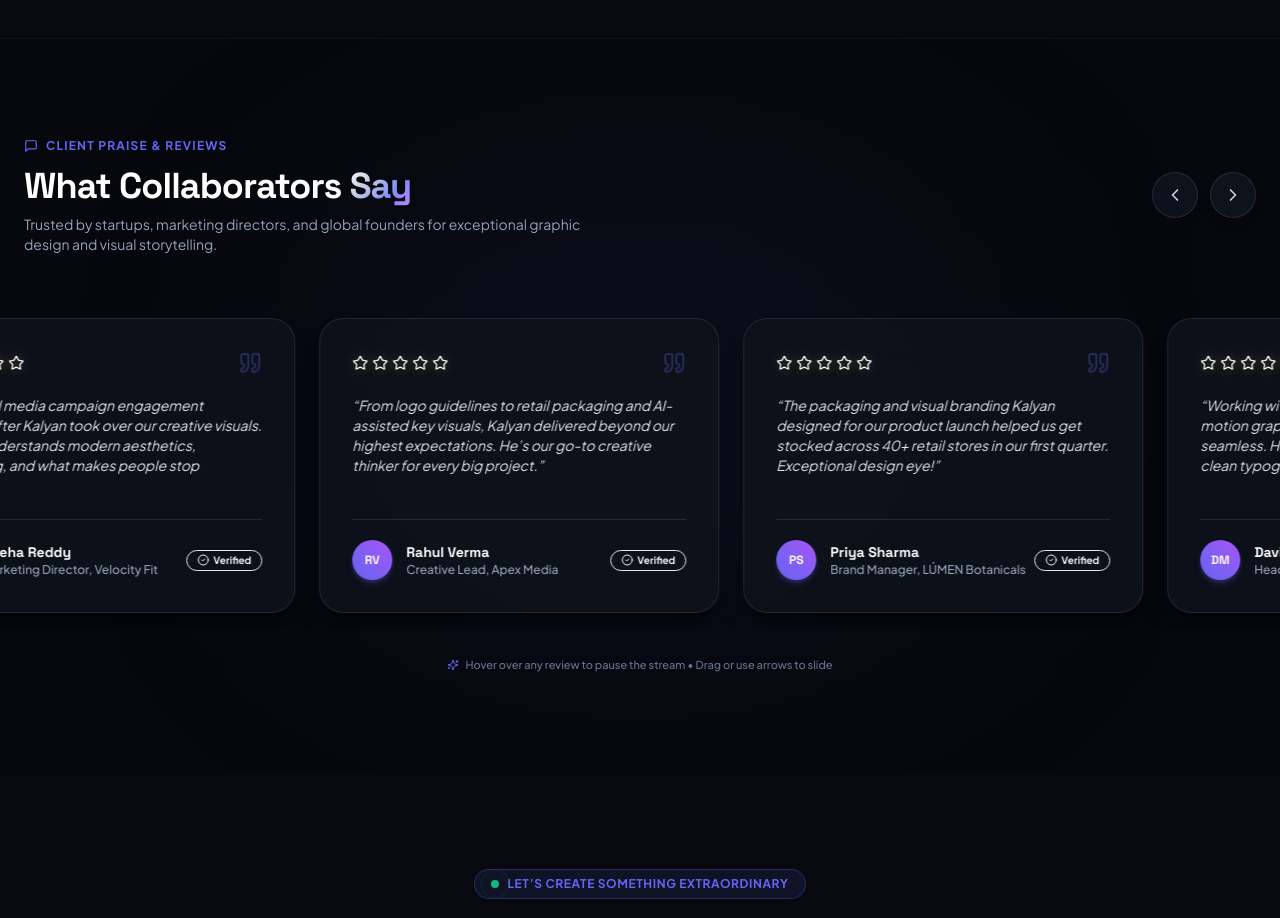
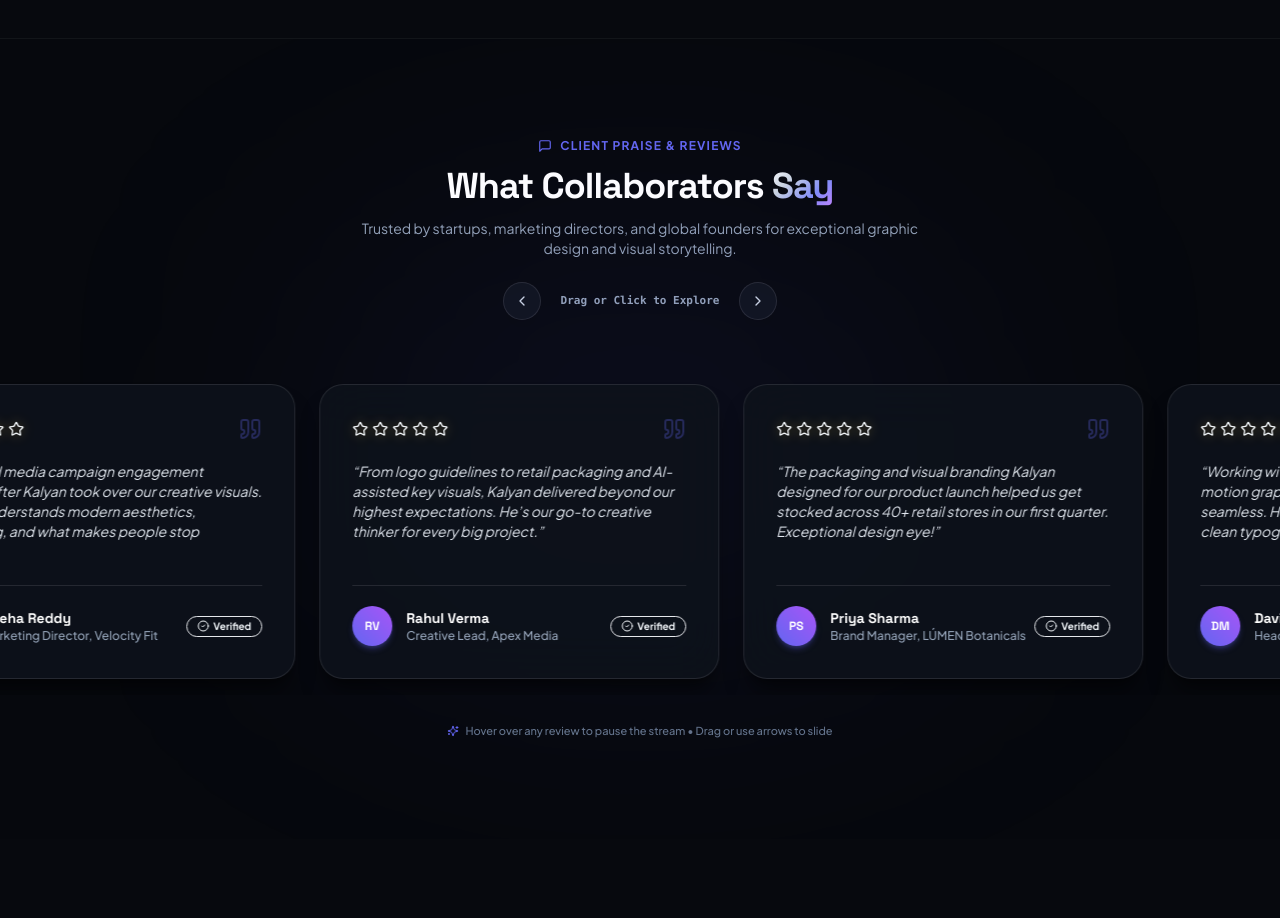
Before and after one commit to Madishettikalyan/Portifilo, a Next.js app: page / in a window 1280 px wide. Shown: the part 9780-10698 px from the top of the page. Built offline with nearby package versions, Linux system fonts and the light colour scheme.

Commit message:
Center align Client Praise & Reviews section header and navigation controls

```diff
--- a/components/Testimonials.tsx
+++ b/components/Testimonials.tsx
@@ -26,9 +26,8 @@ export default function Testimonials() {
       <div className="absolute top-1/2 left-1/2 -translate-x-1/2 -translate-y-1/2 w-[600px] h-[300px] bg-primary/10 rounded-full blur-[140px] pointer-events-none" />
 
       <div className="max-w-7xl mx-auto px-6 mb-12">
-        {/* Section Header */}
-        <div className="flex flex-col md:flex-row items-center justify-between gap-6">
-          <div className="text-center md:text-left">
+        {/* Section Header - Perfectly Centered */}
+        <div className="text-center max-w-2xl mx-auto">
           <span className="inline-flex items-center gap-2 text-xs font-bold tracking-widest text-primary uppercase mb-3">
             <MessageSquare className="w-3.5 h-3.5" />
             <span>CLIENT PRAISE & REVIEWS</span>
@@ -36,28 +35,30 @@ export default function Testimonials() {
           <h2 className="font-display font-extrabold text-3xl sm:text-4xl text-white tracking-tight">
             What Collaborators <span className="text-gradient">Say</span>
           </h2>
-            <p className="text-slate-400 text-xs sm:text-sm mt-2 max-w-xl">
+          <p className="text-slate-400 text-xs sm:text-sm mt-3 max-w-xl mx-auto leading-relaxed">
             Trusted by startups, marketing directors, and global founders for exceptional graphic design and visual storytelling.
           </p>
-          </div>
 
-          {/* Side Controls Navigation */}
-          <div className="flex items-center gap-3">
+          {/* Centered Side Controls Navigation */}
+          <div className="flex items-center justify-center gap-3 mt-6">
             <button
               onClick={() => scrollSide('left')}
-              className="p-3 rounded-full bg-dark-surface border border-white/10 text-slate-300 hover:text-white hover:border-primary/50 hover:bg-primary/10 transition-all cursor-pointer shadow-lg active:scale-95"
+              className="p-2.5 rounded-full bg-dark-surface border border-white/10 text-slate-300 hover:text-white hover:border-primary/50 hover:bg-primary/10 transition-all cursor-pointer shadow-lg active:scale-95"
               title="Slide Left"
               aria-label="Previous Reviews"
             >
-              <ChevronLeft className="w-5 h-5" />
+              <ChevronLeft className="w-4 h-4" />
             </button>
+            <span className="text-[11px] font-mono font-semibold text-slate-400 px-2">
+              Drag or Click to Explore
+            </span>
             <button
               onClick={() => scrollSide('right')}
-              className="p-3 rounded-full bg-dark-surface border border-white/10 text-slate-300 hover:text-white hover:border-primary/50 hover:bg-primary/10 transition-all cursor-pointer shadow-lg active:scale-95"
+              className="p-2.5 rounded-full bg-dark-surface border border-white/10 text-slate-300 hover:text-white hover:border-primary/50 hover:bg-primary/10 transition-all cursor-pointer shadow-lg active:scale-95"
               title="Slide Right"
               aria-label="Next Reviews"
             >
-              <ChevronRight className="w-5 h-5" />
+              <ChevronRight className="w-4 h-4" />
             </button>
           </div>
         </div>
```
Lines whose indentation alone changed are shown as unchanged.
